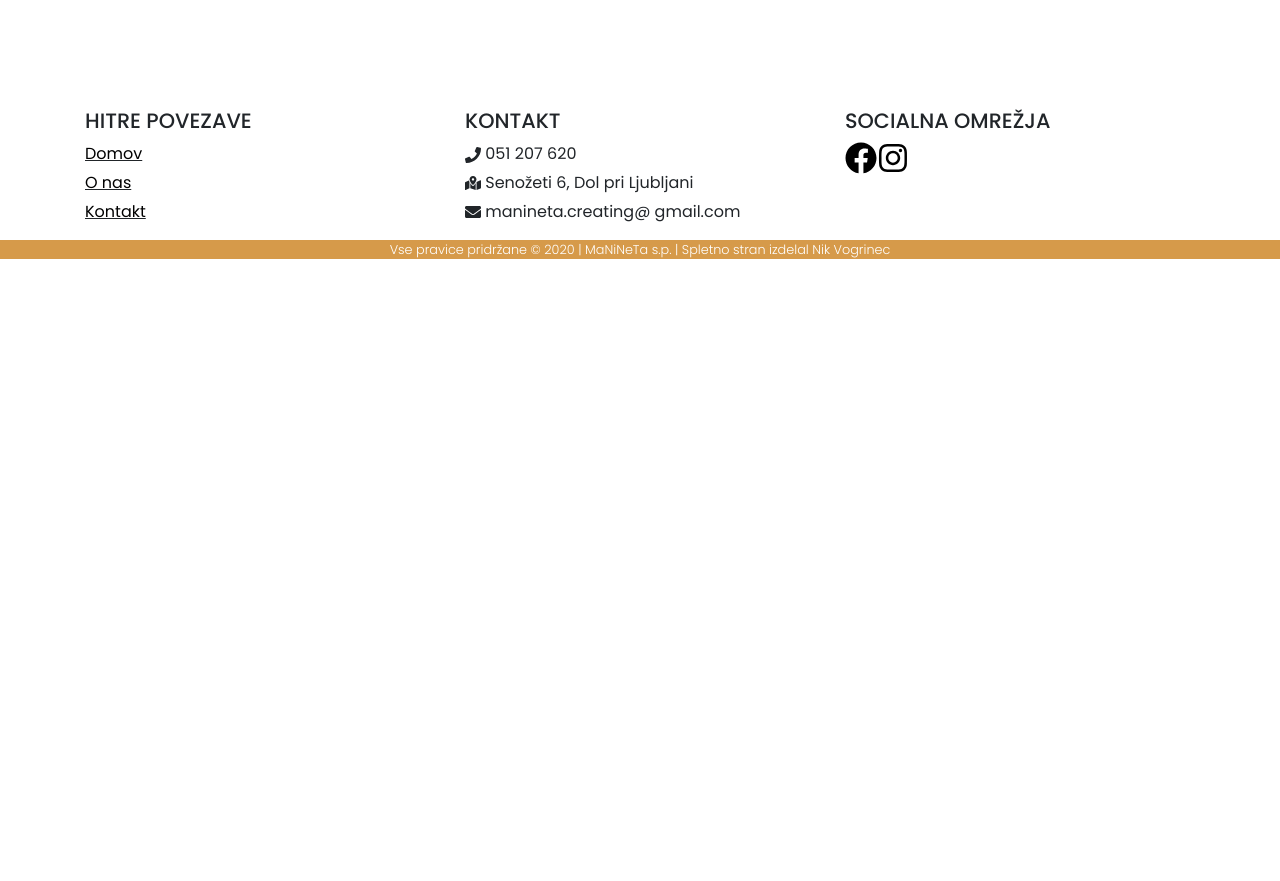
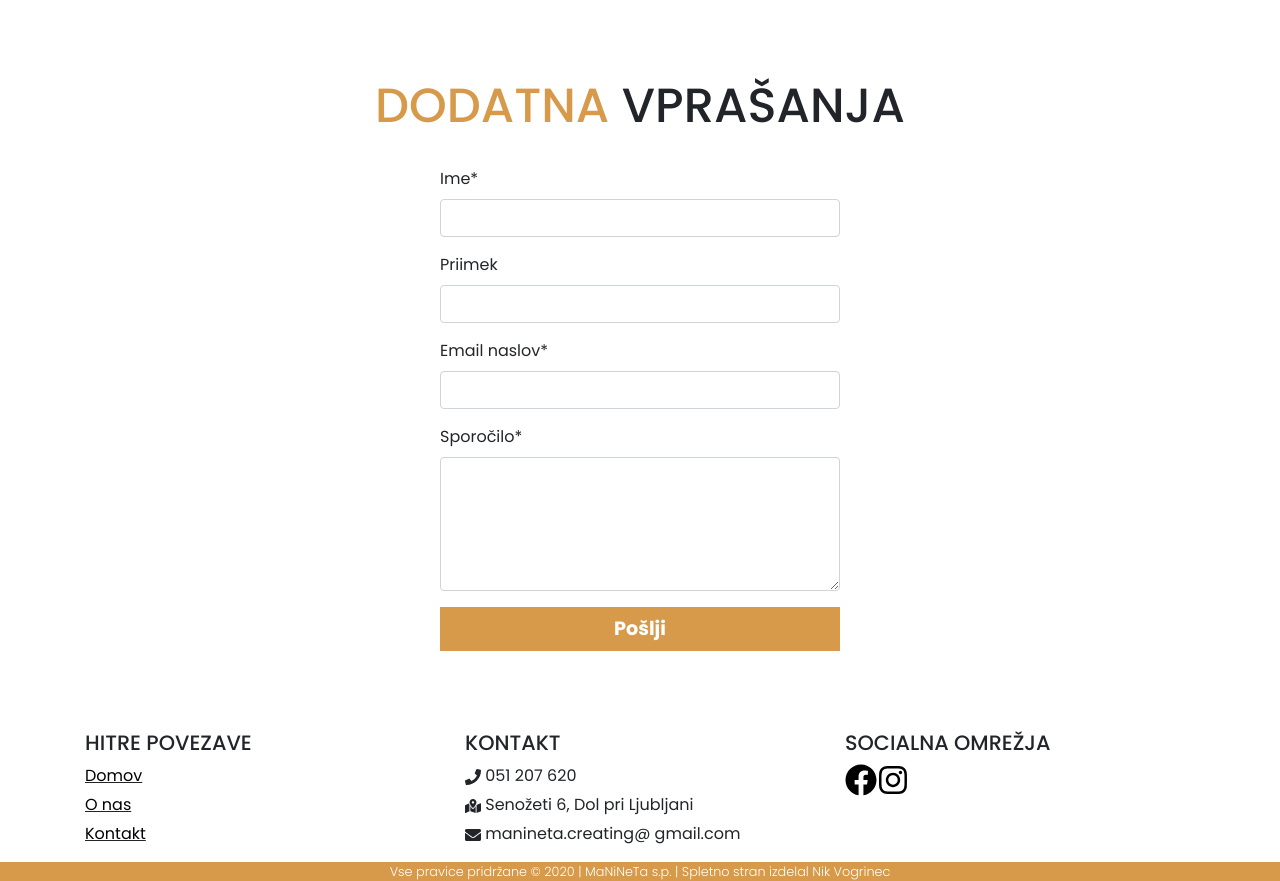
Before and after one commit to NikVogri/manineta-site, a Gatsby site: page /kontakt in a window 1280 px wide. Shown: the part 645-1526 px from the top of the page. Before the commit the page ends 904 px from the top, so only its background shows below. Built offline with nearby package versions, Linux system fonts and the light colour scheme; Gatsby itself is replaced by a stand-in of ours.

Commit message:
added form

```diff
--- a/src/components/ContactCards/ContactCards.module.scss
+++ b/src/components/ContactCards/ContactCards.module.scss
@@ -1,5 +1,5 @@
 .cartContainer {
-  padding: 5rem 0;
+  padding: 5rem 0 3rem 0;
   display: flex;
   justify-content: center;
   flex-wrap: wrap;
--- /dev/null
+++ b/src/components/ContactForm/ContactForm.component.jsx
@@ -0,0 +1,38 @@
+import React from "react"
+import styles from "./ContactForm.module.scss"
+import { Form } from "react-bootstrap"
+import Title from "../Title/Title.component"
+const ContactForm = () => {
+  return (
+    <div>
+      <Title title="Dodatna" subtitle="vprašanja" />
+      <Form
+        className={styles.contactForm}
+        method="POST"
+        action="https://formsubmit.co/65df0db377aee67a89faf199416bcdc2"
+      >
+        <Form.Group>
+          <Form.Label>Ime*</Form.Label>
+          <Form.Control type="text" required name="Ime" />
+        </Form.Group>
+        <Form.Group>
+          <Form.Label>Priimek</Form.Label>
+          <Form.Control type="text" name="Priimek" />
+        </Form.Group>
+        <Form.Group>
+          <Form.Label>Email naslov*</Form.Label>
+          <Form.Control type="email" required name="Email naslov" />
+        </Form.Group>
+        <Form.Group>
+          <Form.Label>Sporočilo*</Form.Label>
+          <Form.Control as="textarea" rows="5" required name="Sporočilo" />
+        </Form.Group>
+        <button type="submit" className="submit-button">
+          Pošlji
+        </button>
+      </Form>
+    </div>
+  )
+}
+
+export default ContactForm
--- /dev/null
+++ b/src/components/ContactForm/ContactForm.module.scss
@@ -0,0 +1,11 @@
+.contactForm {
+  padding-bottom: 5rem;
+  width: 25rem;
+  margin: 0 auto;
+  @media only screen and (max-width: 1000px) {
+    width: 75%;
+  }
+  @media only screen and (max-width: 500px) {
+    width: 85%;
+  }
+}
--- a/src/components/Layout/layout.scss
+++ b/src/components/Layout/layout.scss
@@ -63,3 +63,12 @@ body {
     font-size: 3rem;
   }
 }
+.submit-button {
+  width: 100%;
+  border: none;
+  background: #d69a4a;
+  font-size: 1.2rem;
+  padding: 0.5rem 0;
+  color: #fff;
+  font-weight: bold;
+}
--- a/src/pages/kontakt.js
+++ b/src/pages/kontakt.js
@@ -2,8 +2,9 @@ import React from "react"
 import Layout from "../components/Layout/Layout.component"
 import Hero from "../components/Hero/Hero.component"
 import { graphql } from "gatsby"
+import { Container } from "react-bootstrap"
 import ContactCards from "../components/ContactCards/ContactCards.component"
-// import ContactForm from '../components/ContactForm/ContactForm.component'
+import ContactForm from "../components/ContactForm/ContactForm.component"
 const Onas = ({ data }) => {
   console.log(data)
   return (
@@ -13,8 +14,10 @@ const Onas = ({ data }) => {
           <h1 className="hero-header">Kontakt</h1>
         </div>
       </Hero>
-      <ContactCards />
-      {/* <ContactForm /> */}
+      <Container>
+        <ContactCards />
+        <ContactForm />
+      </Container>
     </Layout>
   )
 }
```
